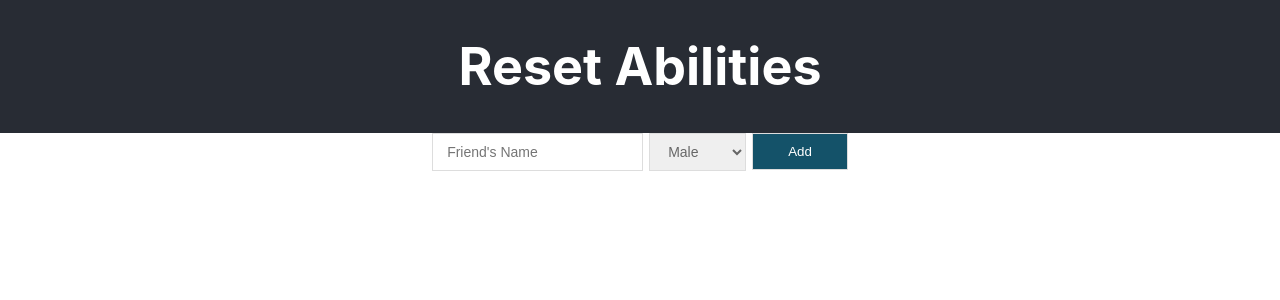
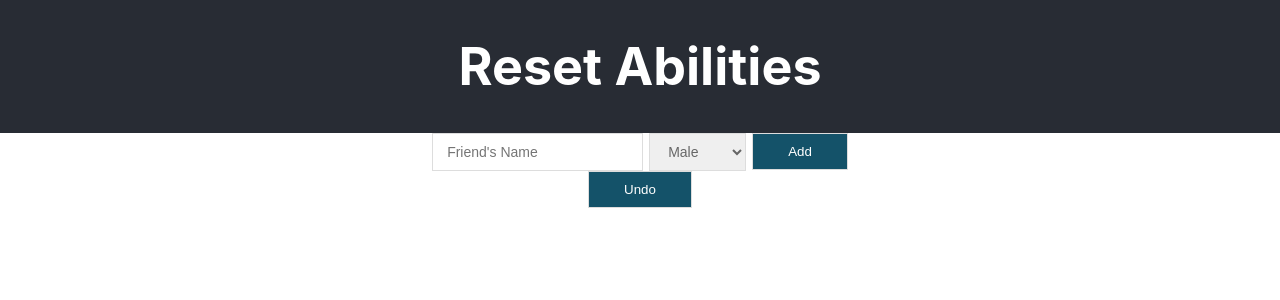
Before and after one commit to AllWeDoisNguyen/practice, a React (Create React App) app in the folder undo-reset/: page / in a window 1280 px wide. Shown: the top 300 px of the page. Built offline with nearby package versions, Linux system fonts and the light colour scheme.

Commit message:
user can undo action

```diff
--- a/undo-reset/src/App.js
+++ b/undo-reset/src/App.js
@@ -16,7 +16,7 @@ const FriendBox = ({ gender, ...props }) => (
 )
 
 function App() {
-  const { onSubmit, friends } = useApp()
+  const { onSubmit, friends, undo } = useApp()
   const [name, setName] = useState('')
   const [gender, setGender] = useState('Male')
   const onNameChange = (e) => setName(e.target.value)
@@ -49,6 +49,13 @@ function App() {
           <button type="submit">Add</button>
         </div>
       </form>
+      <div className="undo-actions">
+        <div>
+          <button type="button" onClick={undo}>
+          Undo
+          </button>
+        </div>
+      </div>
       <div className="boxes">
       {friends.map(({name, gender}, index) => (
         <FriendBox key={`friend_${index}`} gender={gender}>
```
